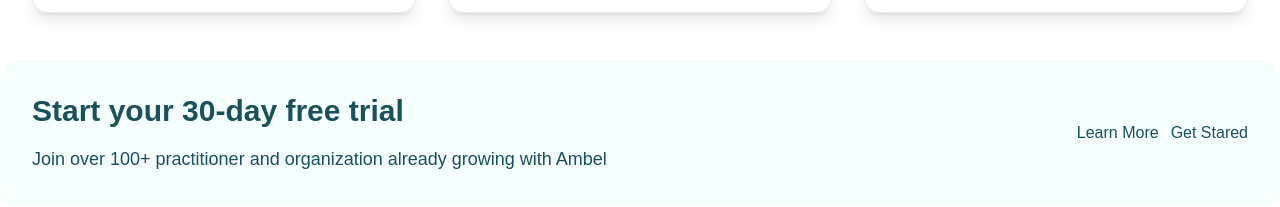
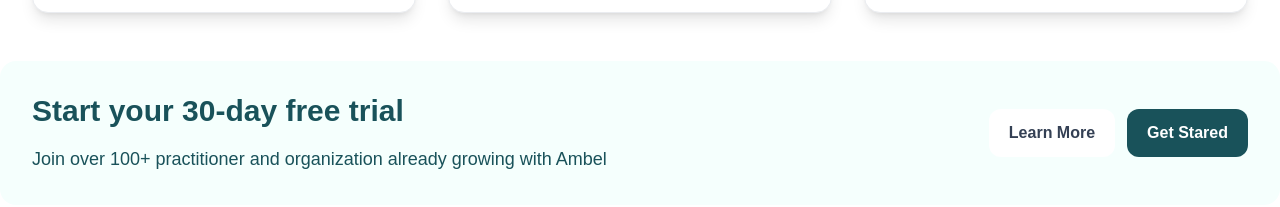
Before and after one commit to muntashir-wahid/ambel-mfe, a React app in the folder pricing/: page /pricing in a window 1280 px wide. Shown: the part 945-1152 px from the top of the page. Built offline with nearby package versions, Linux system fonts and the light colour scheme.

Commit message:
designed button on free trail card

```diff
--- a/pricing/src/components/FreeTrial/FreeTrial.module.css
+++ b/pricing/src/components/FreeTrial/FreeTrial.module.css
@@ -13,3 +13,14 @@
 .trail-cta {
   @apply flex items-center gap-3;
 }
+
+.trail-cta button {
+  @apply px-5 py-3 rounded-xl font-semibold;
+}
+
+.trail-cta button:first-child {
+  @apply text-[#344054] bg-white;
+}
+.trail-cta button:last-child {
+  @apply text-white bg-[#19525A];
+}
```
